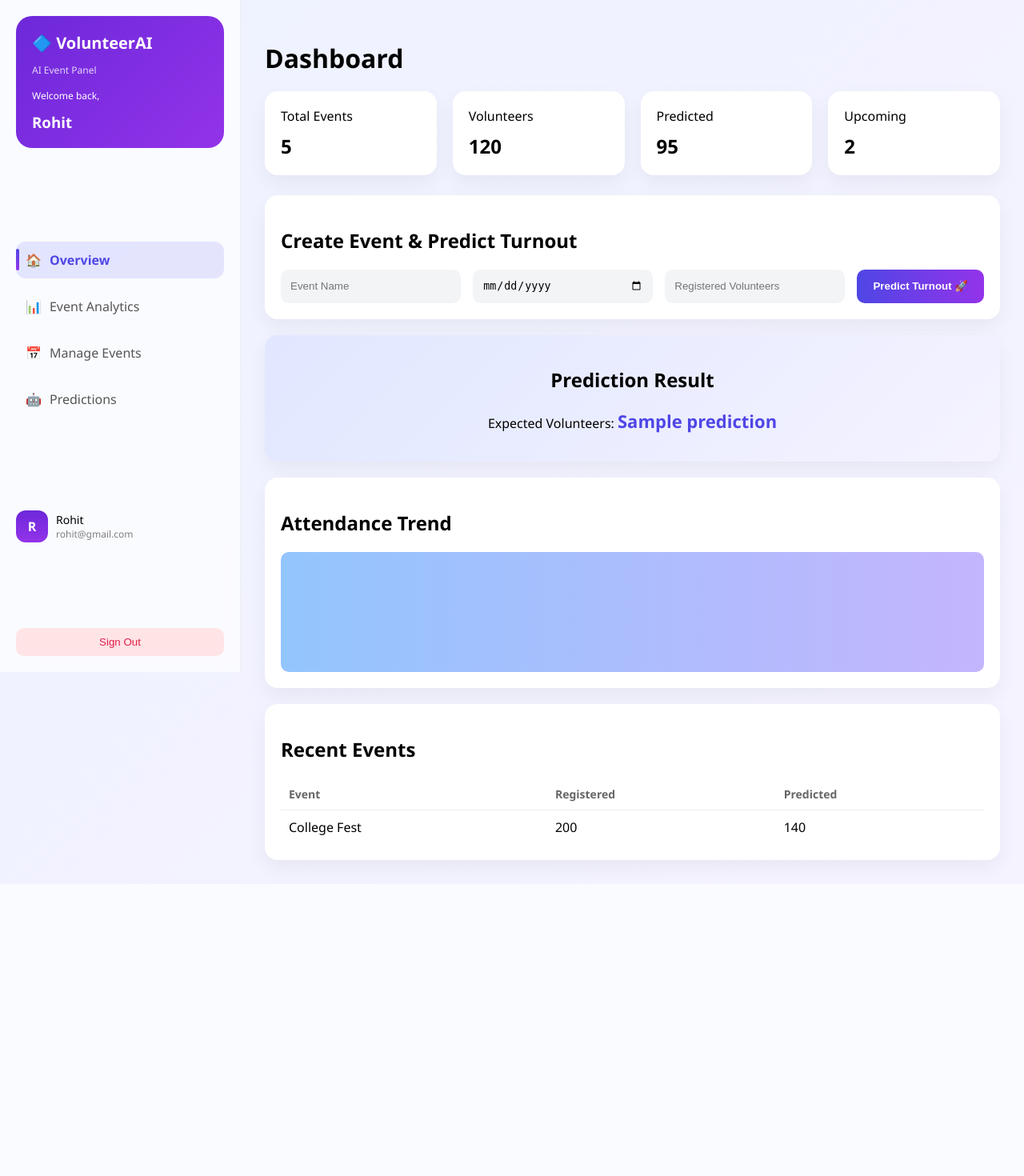
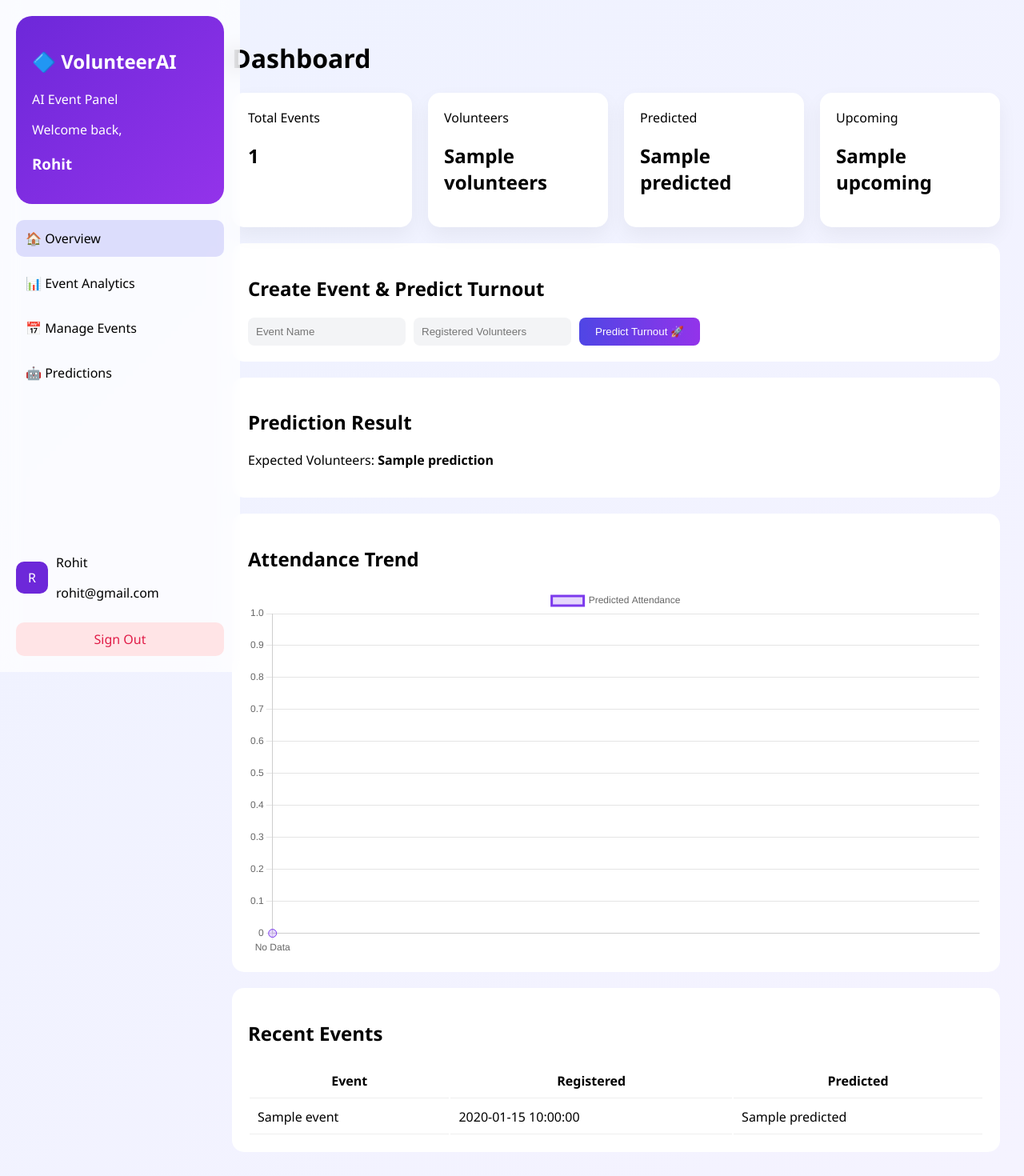
Before and after one commit to Rohitbhamare005/VolunteerAI, a Flask app: template templates/dashboard.html in a window 1280 px wide. Shown: the whole page at 80% size. Before the commit the page ends 1091 px from the top, so only its background shows below. Run offline with Flask 3, Linux system fonts and the light colour scheme; the template is opened without the code that fills it: most values are stand-ins (such as "Sample title", 1, 10 or a date in 2020).

Commit message:
changes3

```diff
--- a/app.py
+++ b/app.py
@@ -6,21 +6,16 @@ app = Flask(__name__)
 # MongoDB connection
 client = MongoClient("mongodb+srv://admin:12345@volunteerai.zt4yxsv.mongodb.net/?retryWrites=true&w=majority")
 
-# Check connection
-try:
-    client.server_info()
-    print("✅ MongoDB Connected Successfully")
-except Exception as e:
-    print("❌ MongoDB Connection Failed:", e)
-
 db = client["volunteer_db"]
 users = db["users"]
+events = db["events"]
 
+# HOME
 @app.route('/')
 def home():
     return render_template("login.html")
 
-# ✅ LOGIN
+# LOGIN
 @app.route('/login', methods=['POST'])
 def login():
     email = request.form['email']
@@ -29,11 +24,11 @@ def login():
     user = users.find_one({"email": email, "password": password})
 
     if user:
-        return redirect('/dashboard')   # ✅ redirect added
+        return redirect('/dashboard')
     else:
         return "Invalid Email or Password ❌"
 
-# ✅ SIGNUP
+# SIGNUP
 @app.route('/signup', methods=['POST'])
 def signup():
     name = request.form['name']
@@ -41,13 +36,9 @@ def signup():
     email = request.form['email']
     password = request.form['password']
 
-    # 🔥 CHECK IF USER EXISTS
-    existing_user = users.find_one({"email": email})
-
-    if existing_user:
+    if users.find_one({"email": email}):
         return "User already exists ❌"
 
-    # INSERT NEW USER
     users.insert_one({
         "name": name,
         "company": company,
@@ -55,21 +46,48 @@ def signup():
         "password": password
     })
 
-    return redirect('/')  # go back to login
+    return redirect('/')
 
-# ✅ DASHBOARD
+# DASHBOARD
 @app.route('/dashboard')
 def dashboard():
-    return render_template("dashboard.html")
+    all_events = list(events.find())
 
+    total_events = len(all_events)
+    total_volunteers = sum(e.get('registered', 0) for e in all_events)
+    total_predicted = sum(e.get('predicted', 0) for e in all_events)
+    upcoming = len(all_events)
+
+    return render_template(
+        "dashboard.html",
+        total_events=total_events,
+        volunteers=total_volunteers,
+        predicted=total_predicted,
+        upcoming=upcoming,
+        events=all_events
+    )
+
+# PREDICT + STORE
+@app.route('/predict', methods=['POST'])
+def predict():
+    try:
+        event_name = request.form['event_name']
+        registered = int(request.form['registered'])
+
+        # simple prediction logic
+        predicted = int(registered * 0.7)
+
+        events.insert_one({
+            "event_name": event_name,
+            "registered": registered,
+            "predicted": predicted
+        })
+
+    except Exception as e:
+        print("Error:", e)
+
+    return redirect('/dashboard')
+
+# RUN APP
 if __name__ == "__main__":
     app.run(debug=True)
-@app.route('/predict', methods=['POST'])
-def predict():
-    event_name = request.form['event_name']
-    registered = int(request.form['registered'])
-
-    # 🔥 SIMPLE PREDICTION LOGIC (for now)
-    predicted = int(registered * 0.7)
-
-    return render_template("dashboard.html", prediction=predicted)
--- a/static/dashboard.css
+++ b/static/dashboard.css
@@ -1,263 +1,143 @@
-/* GLOBAL */
 body {
     margin: 0;
-    font-family: 'Segoe UI', sans-serif;
+    font-family: 'Segoe UI';
     background: linear-gradient(135deg, #eef2ff, #f5f3ff);
 }
 
-/* LAYOUT */
 .dashboard {
     display: flex;
 }
 
-/* ================= SIDEBAR ================= */
+/* SIDEBAR FIXED */
 .sidebar {
     width: 260px;
     height: 100vh;
-    padding: 20px;
+    position: fixed;
     display: flex;
     flex-direction: column;
     justify-content: space-between;
 
-    /* PREMIUM GLASS EFFECT */
-    background: rgba(255,255,255,0.65);
-    backdrop-filter: blur(14px);
-    border-right: 1px solid rgba(0,0,0,0.05);
+    padding: 20px;
+    background: rgba(255,255,255,0.7);
+    backdrop-filter: blur(12px);
 }
 
-/* TOP BOX */
+/* MAIN SHIFT */
+.main {
+    margin-left: 260px;
+    padding: 30px;
+    flex: 1;
+}
+
+/* SIDEBAR TOP */
 .sidebar-top {
     background: linear-gradient(135deg, #6d28d9, #9333ea);
     padding: 20px;
     border-radius: 20px;
     color: white;
-    margin-bottom: 20px;
-}
-
-.brand-box h2 {
-    margin: 0;
-    font-size: 20px;
-}
-
-.brand-box p {
-    font-size: 12px;
-    opacity: 0.8;
-}
-
-.welcome {
-    margin-top: 15px;
-    font-size: 12px;
-}
-
-.sidebar-top h3 {
-    margin: 0;
 }
 
 /* MENU */
 .menu {
-    display: flex;
-    flex-direction: column;
-    gap: 12px;
+    margin-top: 20px;
 }
 
 .menu-item {
-    position: relative;
     padding: 12px;
-    border-radius: 12px;
-    display: flex;
-    align-items: center;
-    gap: 10px;
+    border-radius: 10px;
     cursor: pointer;
-    color: #555;
-    transition: all 0.3s ease;
+    margin-bottom: 10px;
+    transition: 0.3s;
 }
 
-/* HOVER EFFECT */
 .menu-item:hover {
-    background: rgba(99,102,241,0.08);
-    transform: translateX(4px);
+    background: rgba(99,102,241,0.1);
 }
 
-/* ACTIVE ITEM */
 .menu-item.active {
-    background: rgba(99,102,241,0.15);
-    color: #4f46e5;
-    font-weight: 600;
-}
-
-/* LEFT GRADIENT LINE */
-.menu-item.active::after {
-    content: "";
-    position: absolute;
-    left: 0;
-    top: 20%;
-    height: 60%;
-    width: 4px;
-    background: linear-gradient(#4f46e5, #9333ea);
-    border-radius: 10px;
+    background: rgba(99,102,241,0.2);
 }
 
 /* PROFILE */
 .profile {
     display: flex;
+    gap: 10px;
     align-items: center;
-    gap: 10px;
-    margin-top: 20px;
-    transition: all 0.3s ease;
-}
-
-.profile:hover {
-    transform: scale(1.03);
 }
 
 .avatar {
     width: 40px;
     height: 40px;
-    background: linear-gradient(#6d28d9, #9333ea);
+    background: #6d28d9;
     color: white;
     display: flex;
+    justify-content: center;
     align-items: center;
-    justify-content: center;
-    border-radius: 12px;
-    font-weight: bold;
+    border-radius: 10px;
 }
 
-.name {
-    margin: 0;
-    font-size: 14px;
+/* LOGOUT */
+.logout {
+    display: block;
+    text-align: center;
+    margin-top: 10px;
+    padding: 10px;
+    background: #ffe4e6;
+    color: #e11d48;
+    border-radius: 10px;
+    text-decoration: none;
 }
 
-.email {
-    margin: 0;
-    font-size: 12px;
-    color: gray;
-}
-
-/* LOGOUT BUTTON */
-.logout {
-    margin-top: 10px;
-    padding: 10px;
-    border: none;
-    border-radius: 10px;
-    background: #ffe4e6;
-    color: #e11d48;
-    cursor: pointer;
-    transition: 0.3s;
-}
-
-.logout:hover {
-    background: #fecdd3;
-    transform: translateY(-2px);
-}
-
-/* ================= MAIN CONTENT ================= */
-.main {
-    flex: 1;
-    padding: 30px;
-}
-
-/* HEADER */
-.main h1 {
-    margin-bottom: 20px;
-}
-
-/* ================= CARDS ================= */
+/* CARDS */
 .cards {
     display: flex;
     gap: 20px;
-    margin-bottom: 25px;
 }
 
 .card {
     flex: 1;
     padding: 20px;
-    border-radius: 16px;
     background: white;
-    box-shadow: 0 10px 25px rgba(0,0,0,0.05);
-    transition: 0.3s;
-}
-
-.card:hover {
-    transform: translateY(-5px);
-    box-shadow: 0 20px 40px rgba(0,0,0,0.08);
-}
-
-.card h2 {
-    margin: 10px 0 0;
-}
-
-/* ================= SECTIONS ================= */
-.section {
-    background: white;
-    padding: 20px;
-    border-radius: 16px;
-    margin-top: 20px;
+    border-radius: 15px;
     box-shadow: 0 10px 25px rgba(0,0,0,0.05);
 }
 
-/* GRAPH */
-.graph {
-    height: 150px;
-    border-radius: 10px;
-    background: linear-gradient(to right, #93c5fd, #c4b5fd);
+/* SECTION */
+.section {
+    margin-top: 20px;
+    padding: 20px;
+    background: white;
+    border-radius: 15px;
+}
+
+/* FORM */
+.event-form {
+    display: flex;
+    gap: 10px;
+}
+
+.event-form input {
+    padding: 10px;
+    border-radius: 8px;
+    border: none;
+    background: #f3f4f6;
+}
+
+.event-form button {
+    padding: 10px 20px;
+    background: linear-gradient(to right, #4f46e5, #9333ea);
+    color: white;
+    border: none;
+    border-radius: 8px;
 }
 
 /* TABLE */
 table {
     width: 100%;
     margin-top: 10px;
-    border-collapse: collapse;
 }
 
-th {
-    text-align: left;
+td, th {
     padding: 10px;
-    font-size: 14px;
-    color: #666;
+    border-bottom: 1px solid #eee;
 }
-
-td {
-    padding: 10px;
-    border-top: 1px solid #eee;
-}
-/* EVENT FORM */
-.event-form {
-    display: flex;
-    gap: 15px;
-    margin-top: 15px;
-}
-
-.event-form input {
-    flex: 1;
-    padding: 12px;
-    border-radius: 10px;
-    border: none;
-    background: #f3f4f6;
-    outline: none;
-}
-
-/* BUTTON */
-.event-form button {
-    padding: 12px 20px;
-    border: none;
-    border-radius: 10px;
-    background: linear-gradient(to right, #4f46e5, #9333ea);
-    color: white;
-    cursor: pointer;
-    font-weight: 600;
-}
-
-.event-form button:hover {
-    transform: scale(1.05);
-}
-
-/* RESULT BOX */
-.result-box {
-    text-align: center;
-    background: linear-gradient(135deg, #e0e7ff, #f5f3ff);
-}
-
-.result-box b {
-    font-size: 22px;
-    color: #4f46e5;
-}
--- a/templates/dashboard.html
+++ b/templates/dashboard.html
@@ -1,6 +1,8 @@
 <!DOCTYPE html>
-<html>
+<html lang="en">
+
 <head>
+    <meta charset="UTF-8">
     <title>Dashboard</title>
     <link rel="stylesheet" href="{{ url_for('static', filename='dashboard.css') }}">
 </head>
@@ -12,7 +14,8 @@
     <!-- SIDEBAR -->
     <div class="sidebar">
 
-    <!-- TOP BRAND -->
+        <!-- TOP -->
+        <div>
             <div class="sidebar-top">
                 <div class="brand-box">
                     <h2>🔷 VolunteerAI</h2>
@@ -25,24 +28,15 @@
 
             <!-- MENU -->
             <div class="menu">
-        <div class="menu-item active">
-            🏠 <span>Overview</span>
-        </div>
-
-        <div class="menu-item">
-            📊 <span>Event Analytics</span>
-        </div>
-
-        <div class="menu-item">
-            📅 <span>Manage Events</span>
-        </div>
-
-        <div class="menu-item">
-            🤖 <span>Predictions</span>
+                <div class="menu-item active">🏠 <span>Overview</span></div>
+                <div class="menu-item">📊 <span>Event Analytics</span></div>
+                <div class="menu-item">📅 <span>Manage Events</span></div>
+                <div class="menu-item">🤖 <span>Predictions</span></div>
             </div>
         </div>
 
-    <!-- BOTTOM PROFILE -->
+        <!-- FIXED BOTTOM -->
+        <div>
             <div class="profile">
                 <div class="avatar">R</div>
                 <div>
@@ -51,74 +45,116 @@
                 </div>
             </div>
 
-    <button class="logout">Sign Out</button>
+            <a href="/logout" class="logout">Sign Out</a>
+        </div>
 
     </div>
 
-    <!-- MAIN CONTENT -->
+    <!-- MAIN -->
     <div class="main">
 
         <h1>Dashboard</h1>
 
-        <!-- CARDS -->
+        <!-- CARDS (DYNAMIC) -->
         <div class="cards">
-            <div class="card">Total Events <h2>5</h2></div>
-            <div class="card">Volunteers <h2>120</h2></div>
-            <div class="card">Predicted <h2>95</h2></div>
-            <div class="card">Upcoming <h2>2</h2></div>
+            <div class="card">Total Events <h2>{{ total_events }}</h2></div>
+            <div class="card">Volunteers <h2>{{ volunteers }}</h2></div>
+            <div class="card">Predicted <h2>{{ predicted }}</h2></div>
+            <div class="card">Upcoming <h2>{{ upcoming }}</h2></div>
         </div>
+
         <!-- EVENT FORM -->
         <div class="section">
-
             <h2>Create Event & Predict Turnout</h2>
 
             <form action="/predict" method="post" class="event-form">
-
                 <input type="text" name="event_name" placeholder="Event Name" required>
-
-        <input type="date" name="event_date" required>
-
                 <input type="number" name="registered" placeholder="Registered Volunteers" required>
-
                 <button type="submit">Predict Turnout 🚀</button>
-
             </form>
-
         </div>
 
-<!-- RESULT DISPLAY -->
+        <!-- RESULT -->
         {% if prediction %}
         <div class="section result-box">
             <h2>Prediction Result</h2>
             <p>Expected Volunteers: <b>{{ prediction }}</b></p>
         </div>
         {% endif %}
+
         <!-- GRAPH -->
         <div class="section">
             <h2>Attendance Trend</h2>
-            <div class="graph"></div>
+            <canvas id="chart"></canvas>
         </div>
 
-        <!-- TABLE -->
+        <!-- TABLE (DYNAMIC HISTORY) -->
         <div class="section">
             <h2>Recent Events</h2>
+
             <table>
+                <thead>
                     <tr>
                         <th>Event</th>
                         <th>Registered</th>
                         <th>Predicted</th>
                     </tr>
+                </thead>
+
+                <tbody>
+                    {% for e in events %}
                     <tr>
-                    <td>College Fest</td>
-                    <td>200</td>
-                    <td>140</td>
+                        <td>{{ e.event_name }}</td>
+                        <td>{{ e.registered }}</td>
+                        <td>{{ e.predicted }}</td>
                     </tr>
+                    {% endfor %}
+                </tbody>
             </table>
         </div>
 
     </div>
 
 </div>
+<script id="events-data" type="application/json">
+{{ events | tojson }}
+</script>
+<!-- CHART JS -->
+<script src="https://cdn.jsdelivr.net/npm/chart.js"></script>
+
+<script>
+// ✅ Read JSON safely from HTML (NO VS Code errors)
+const eventsData = JSON.parse(
+    document.getElementById("events-data").textContent
+);
+
+const labels = eventsData.length ? eventsData.map(e => e.event_name) : ["No Data"];
+const data = eventsData.length ? eventsData.map(e => e.predicted) : [0];
+
+const ctx = document.getElementById('chart').getContext('2d');
+
+new Chart(ctx, {
+    type: 'line',
+    data: {
+        labels: labels,
+        datasets: [{
+            label: 'Predicted Attendance',
+            data: data,
+            borderColor: '#7c3aed',
+            backgroundColor: 'rgba(124,58,237,0.2)',
+            fill: true,
+            tension: 0.4,
+            pointRadius: 5
+        }]
+    },
+    options: {
+        responsive: true,
+        scales: {
+            y: { beginAtZero: true }
+        }
+    }
+});
+</script>
 
 </body>
 </html>
```
Lines whose indentation alone changed are shown as unchanged.
